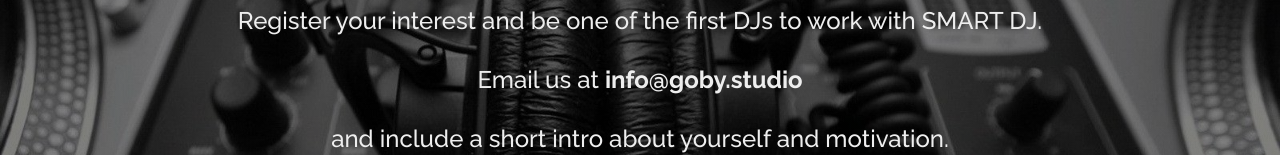
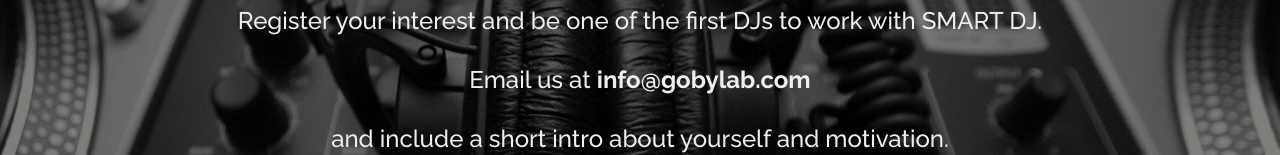
Before and after one commit to gobylab/smartdj_website, a plain HTML site: page index.html in a window 1280 px wide. Shown: the part 3096-3251 px from the top of the page. Drawn offline with nearby package versions, Linux system fonts and the light colour scheme.

Commit message:
updating email

```diff
--- a/index.html
+++ b/index.html
@@ -138,7 +138,7 @@
         <div class="text-center">
           <h1>JOIN THE BETA</h1>
           <h2> Register your interest and be one of the first DJs to work with SMART DJ.</h2>
-          <h2>Email us at <strong>info@goby.studio</strong></h2>
+          <h2>Email us at <strong>info@gobylab.com</strong></h2>
           <h2>and include a short intro about yourself and motivation.</h2>
 
           <p>Or, launch the app if you are already part of the community</p>
```
